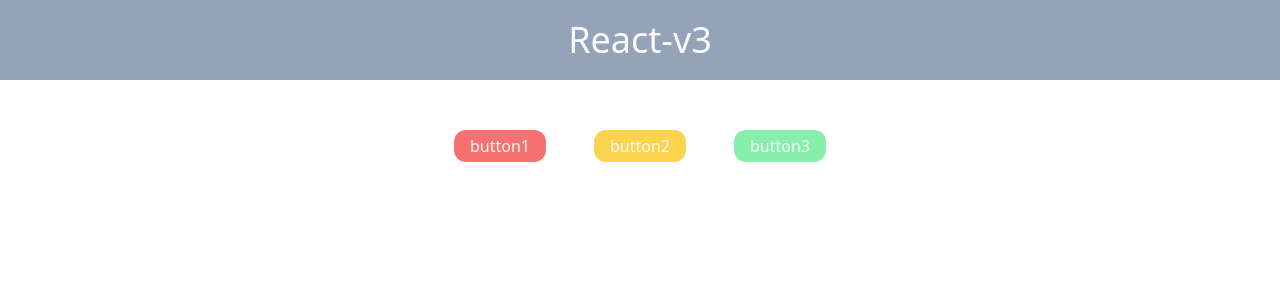
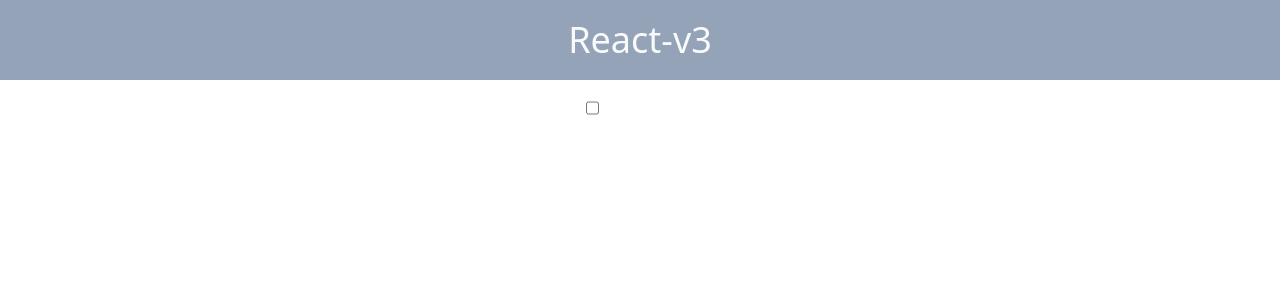
Before and after one commit to pj100-team/react-v3, a React (Create React App) app: page / in a window 1280 px wide. Shown: the top 300 px of the page. Built offline with nearby package versions, Linux system fonts and the light colour scheme.

Commit message:
practice2の実装

```diff
--- a/src/App.tsx
+++ b/src/App.tsx
@@ -1,11 +1,11 @@
 import './App.css';
-import Practice1 from './components/Practice1';
+import Practice2 from './components/Practice2';
 
 function App() {
   return (
     <>
       <header className="bg-[#94A3B8] text-center p-[20px] text-4xl text-[#F9FAFB]">React-v3</header>
-      <Practice1 />
+      <Practice2 />
     </>
   );
 }
--- a/src/components/Practice1.tsx
+++ /dev/null
@@ -1,17 +0,0 @@
-import Button from './elements/Button';
-import '../App.css';
-
-const Practice1 = () => {
-  const handleClick = (label: string) => {
-    console.log(label);
-  };
-  return (
-    <div className="flex justify-center mt-[50px] gap-12">
-      <Button backgroundColor="bg-[#f87171]" label="button1" onClick={() => handleClick('button1')} />
-      <Button backgroundColor="bg-[#fcd34d]" label="button2" onClick={() => handleClick('button2')} />
-      <Button backgroundColor="bg-[#86efac]" label="button3" onClick={() => handleClick('button3')} />
-    </div>
-  );
-};
-
-export default Practice1;
--- /dev/null
+++ b/src/components/Practice2.tsx
@@ -0,0 +1,18 @@
+import React, { useState } from 'react';
+import Input from './elements/Input';
+
+const Practice2 = () => {
+  const [isChecked, setIsChecked] = useState(false);
+
+  const handleClick = (e: React.ChangeEvent<HTMLInputElement>) => {
+    setIsChecked(e.target.checked);
+  };
+
+  return (
+    <Input type="checkbox" className="flex mt-4 justify-center" isChecked={isChecked} onChange={handleClick}>
+      <p className={`ml-3 ${isChecked ? 'visible' : 'invisible'}`}>hello world</p>
+    </Input>
+  );
+};
+
+export default Practice2;
--- a/src/components/elements/Button.tsx
+++ /dev/null
@@ -1,17 +0,0 @@
-import React from 'react';
-
-interface ButtonProps {
-  label: string;
-  backgroundColor: string;
-  onClick: () => void;
-}
-
-const Button = ({ backgroundColor, label, onClick }: ButtonProps) => {
-  return (
-    <button className={`px-4 py-1 text-[#f9fafb] rounded-xl ${backgroundColor}`} onClick={onClick}>
-      {label}
-    </button>
-  );
-};
-
-export default Button;
--- /dev/null
+++ b/src/components/elements/Input.tsx
@@ -0,0 +1,20 @@
+import React, { Children } from 'react';
+
+interface Props {
+  type: React.HTMLInputTypeAttribute;
+  className: string;
+  isChecked: boolean;
+  onChange: (e: React.ChangeEvent<HTMLInputElement>) => void;
+  children: React.ReactNode;
+}
+
+const Input: React.FC<Props> = ({ type, className, isChecked, onChange, children }) => {
+  return (
+    <div className={className}>
+      <input type={type} checked={isChecked} onChange={onChange} />
+      {children}
+    </div>
+  );
+};
+
+export default Input;
```
